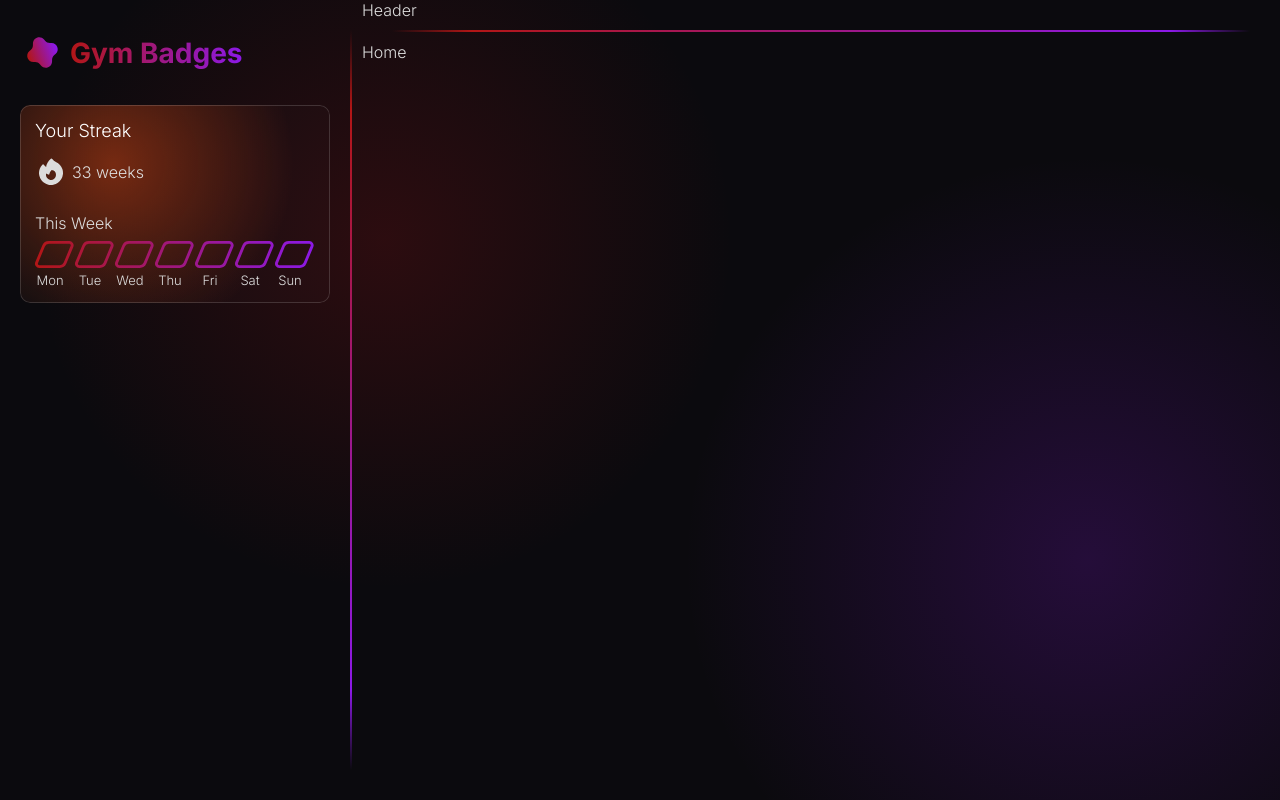
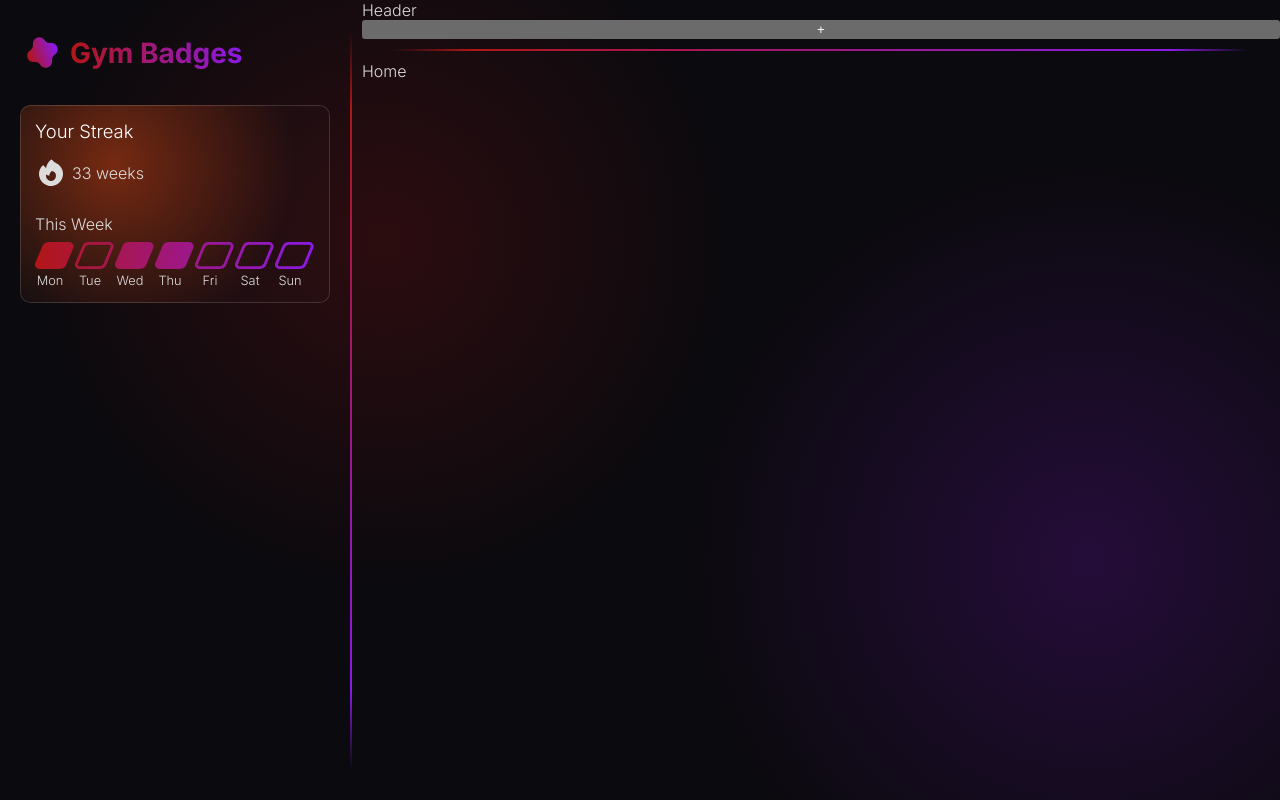
Before and after one commit to TFG-APP-de-gamificacion-del-deporte/gym-badges-web-app, a Next.js app in the folder src/gym_badges/: page / in a window 1280 px wide. Built offline with nearby package versions, Linux system fonts and the light colour scheme.

Commit message:
Finish Streak Card

```diff
--- a/src/gym_badges/app/globals.scss
+++ b/src/gym_badges/app/globals.scss
@@ -1,4 +1,5 @@
-@use "global_vars.scss" as GV;
+@use "@/public/global_vars.scss" as GV;
+@import "@/public/fonts.scss";
 
 html,
 body {
@@ -9,7 +10,6 @@ body {
 html {
   color-scheme: dark;
   color: rgb(220, 220, 220);
-  font-weight: 300;
 }
 
 body {
@@ -36,20 +36,3 @@ a {
   color: inherit;
   text-decoration: none;
 }
-
-h1 {
-  font-size: 28px;
-  color: white;
-}
-
-h2 {
-  font-size: large;
-  font-weight: 300;
-  color: white;
-}
-
-h6 {
-  font-size: small;
-  font-weight: 300;
-  color: rgb(220, 220, 220);
-}
--- a/src/gym_badges/components/dashboard/dashboard.tsx
+++ b/src/gym_badges/components/dashboard/dashboard.tsx
@@ -1,12 +1,15 @@
 import styles from "@/components/dashboard/dashboard.module.scss";
 import Logo from "@/components/logo/logo";
 import StreakCard from "@/components/dashboard/streak-card/streak-card";
+import { Suspense } from "react";
 
 export default function Dashboard() {
   return (
     <div className={styles.dashboard}>
-      <Logo></Logo>
-      <StreakCard></StreakCard>
+      <Logo/>
+      <Suspense fallback={<>Loading Streak...</>}>
+        <StreakCard/>
+      </Suspense>
     </div>
   );
 }
--- a/src/gym_badges/components/dashboard/streak-card/streak-card.module.scss
+++ b/src/gym_badges/components/dashboard/streak-card/streak-card.module.scss
@@ -1,4 +1,4 @@
-@use "@/app/global_vars.scss" as GV;
+@use "@/public/global_vars.scss" as GV;
 
 .streak_card {
   @include GV.card;
--- a/src/gym_badges/components/dashboard/streak-card/streak-card.tsx
+++ b/src/gym_badges/components/dashboard/streak-card/streak-card.tsx
@@ -1,16 +1,20 @@
 import styles from "@/components/dashboard/streak-card/streak-card.module.scss"
 import { FireIcon } from "@heroicons/react/24/solid"
 import WeekBar from "./week-bar/week-bar";
+import { getCurrentWeek, getStreak } from "@/lib/streak-info";
 
-export default function StreakCard() {
+export default async function StreakCard() {
+  const streak = await getStreak();
+  const currentWeek = await getCurrentWeek();
+
   return (
     <div className={styles.streak_card}>
       <h2>Your Streak</h2>
       <div className={styles.streak_count}>
         <FireIcon className={styles.icon}/>
-        <p>33 weeks</p>
+        <p>{streak.toString()} week{streak > 1 ? "s" : ""}</p>
       </div>
-      <WeekBar></WeekBar>
+      <WeekBar currentWeek={currentWeek}/>
     </div>
   );
 }
--- a/src/gym_badges/components/dashboard/streak-card/week-bar/week-bar.module.scss
+++ b/src/gym_badges/components/dashboard/streak-card/week-bar/week-bar.module.scss
@@ -1,4 +1,4 @@
-@use "@/app/global_vars.scss" as GV;
+@use "@/public/global_vars.scss" as GV;
 
 // Number of days in a week.
 // [!] Needs to be the same as the .tsx variable
@@ -30,7 +30,7 @@ $n_days: 7;
   flex-direction: column;
   gap: 3px;
 
-  h6 {
+  small {
     width: 30px;
     text-align: center;
   }
@@ -39,7 +39,13 @@ $n_days: 7;
 .box {
   width: 40px;
   height: 28px;
+  border: none;
   mask-repeat: no-repeat;
   mask-size: 100%;
   mask-image: url(../../../../public/box.svg);
+  transition: mask 1s ease-in-out;
 }
+
+.filled {
+  mask-image: url(../../../../public/box-filled.svg);
+}
--- a/src/gym_badges/components/dashboard/streak-card/week-bar/week-bar.tsx
+++ b/src/gym_badges/components/dashboard/streak-card/week-bar/week-bar.tsx
@@ -1,6 +1,14 @@
+"use client";
+
+import clsx from "clsx";
 import styles from "./week-bar.module.scss"
+import { setDay } from "@/lib/streak-info";
 
-export default function WeekBar() {
+function handleDayFill() {
+
+}
+
+export default function WeekBar({ currentWeek }: { currentWeek: Array<boolean> }) {
   const n_days = 7; // [!] Needs to be the same as the .scss variable
   const days = ["Mon", "Tue", "Wed", "Thu", "Fri", "Sat", "Sun"];
 
@@ -10,8 +18,11 @@ export default function WeekBar() {
       <div className={styles.container}>
         {Array.from({length: n_days}).map((_, index) => (
           <div className={styles.day} key={index}>
-            <div className={styles.box}/>
-            <h6>{days[index]}</h6>
+            <button onClick={() => {setDay(index)}} className={clsx(
+              styles.box,
+              { [styles.filled]: currentWeek.at(index) }
+            )}/>
+            <small>{days[index]}</small>
           </div>
         ))}
       </div>
--- a/src/gym_badges/components/header/header.tsx
+++ b/src/gym_badges/components/header/header.tsx
@@ -1,3 +1,12 @@
+"use client";
+
+import { incrementStreak } from "@/lib/streak-info";
+
 export default function Header() {
-  return "Header";
+  return (
+    <>
+      Header
+      <button onClick={() => incrementStreak()}>+</button>
+    </>
+  );
 }
--- a/src/gym_badges/components/line-separator/line-saparator.module.scss
+++ b/src/gym_badges/components/line-separator/line-saparator.module.scss
@@ -1,4 +1,4 @@
-@use "@/app/global_vars.scss" as GV;
+@use "@/public/global_vars.scss" as GV;
 
 $gradient: (
   rgba(0, 0, 0, 0) 0%,
--- a/src/gym_badges/components/logo/logo.module.scss
+++ b/src/gym_badges/components/logo/logo.module.scss
@@ -1,4 +1,4 @@
-@use "@/app/global_vars.scss" as GV;
+@use "@/public/global_vars.scss" as GV;
 
 .logo {
   display: flex;
--- /dev/null
+++ b/src/gym_badges/lib/streak-info.ts
@@ -0,0 +1,33 @@
+"use server";
+
+import { revalidatePath } from "next/cache";
+
+// ===== Mocked Database =====
+let streak = 33;
+let currentWeek = [true, false, true, true, false, false, false];
+
+
+// ===== Streak =====
+export async function getStreak(): Promise<number> {
+  // Delay for demo purposes
+  // console.log('Fetching revenue data...');
+  // await new Promise((resolve) => setTimeout(resolve, 2000));
+
+  return streak;
+}
+
+export async function incrementStreak() {
+  streak++;
+  revalidatePath("@/components/dashboard/streak-card");
+}
+
+
+// ===== Current week =====
+export async function getCurrentWeek() {
+  return currentWeek;
+}
+
+export async function setDay(day: number) {
+  currentWeek[day] = !currentWeek[day];
+  revalidatePath("@/components/dashboard/streak-card");
+}
--- /dev/null
+++ b/src/gym_badges/public/fonts.scss
@@ -0,0 +1,21 @@
+html {
+  font-size: 16px;
+  font-weight: 300;
+}
+
+h1 {
+  font-size: 1.75rem;
+  color: white;
+}
+
+h2 {
+  font-size: 1.15rem;
+  font-weight: 300;
+  color: white;
+}
+
+small {
+  font-size: 0.8rem;
+  font-weight: 300;
+  color: rgb(220, 220, 220);
+}
--- a/src/gym_badges/app/global_vars.scss
+++ b/src/gym_badges/public/global_vars.scss
@@ -2,7 +2,7 @@
 $red: rgb(178, 22, 22);
 $purple: rgb(140, 25, 231);
 
-// Card
+// Card component
 @mixin card {
   background-color: rgba(255, 255, 255, 0.01);
   padding: 15px;
@@ -10,7 +10,7 @@ $purple: rgb(140, 25, 231);
   border-radius: 10px;
 }
 
-// Icon size class
+// Icon size
 @mixin icon {
   width: 32px;
 }
```
Also changed, not shown: src/gym_badges/public/box-filled.svg (added), src/gym_badges/public/box.svg.
